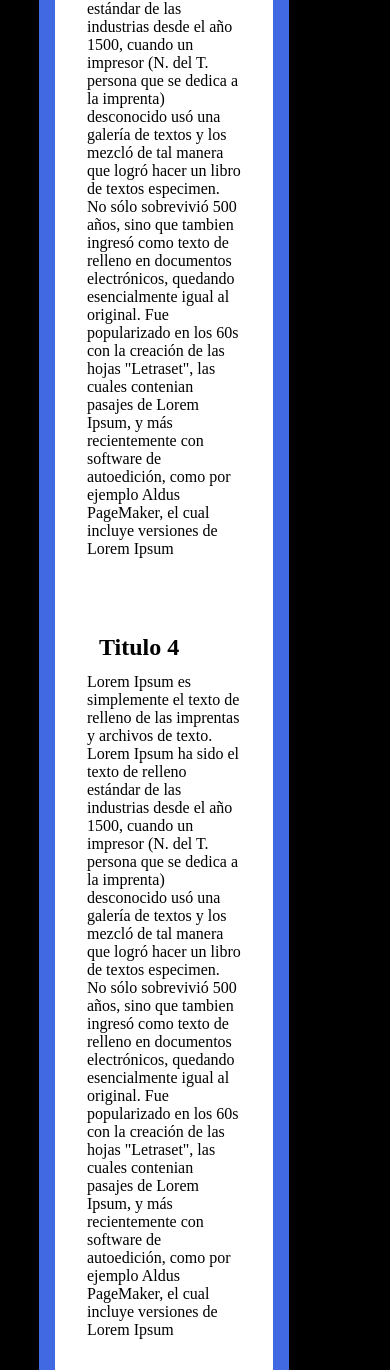
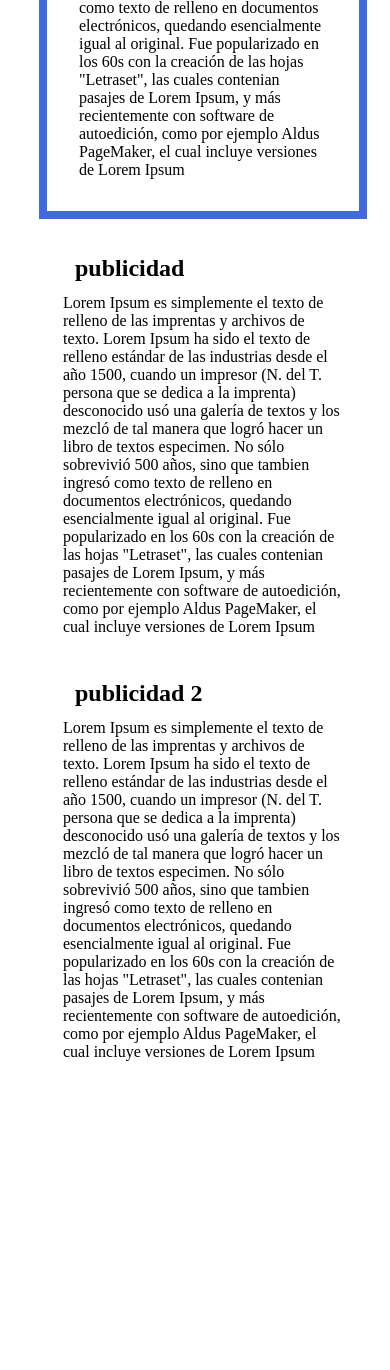
Before and after one commit to Sockramx/web_personal, a PHP site: page / in a window 390 px wide. Shown: the part 2069-3439 px from the top of the page. After the commit the page ends 3130 px from the top, so only its background shows below. Run offline with PHP 8.4, Linux system fonts and the light colour scheme.

Commit message:
diseño  base a un 30%

```diff
--- a/style.css
+++ b/style.css
@@ -1,9 +1,6 @@
 * {
 	padding: 0%;
 	margin: 0%;
-}
-body {
-	background-color: black;
 }
 
 /* Estilos de la cabecera */
@@ -46,8 +43,10 @@
 	margin: 0 auto;
 }
 div section {
-	padding: 1em;
-	float: left;
+	vertical-align: top;
+	display: inline-block;
+	padding: 0.5em;
+
 }
 div #contenido { 	/*Aqui van todos los post*/
 	background-color: #4169E1;
@@ -79,9 +78,17 @@
 }
 
 
-@media (width:1000px) {
-	div	{
+@media (max-width:1000px) {
+	div #contenido { 	/*Aqui van todos los post*/
+		background-color: #4169E1;
 		width: 100%;
-		margin: 0 auto;
 	}
+	div #extra {
+		width: 100%;
+	}
+	div #extra article{
+	background-color: white;
+	display: block;
 }
+
+}
```
